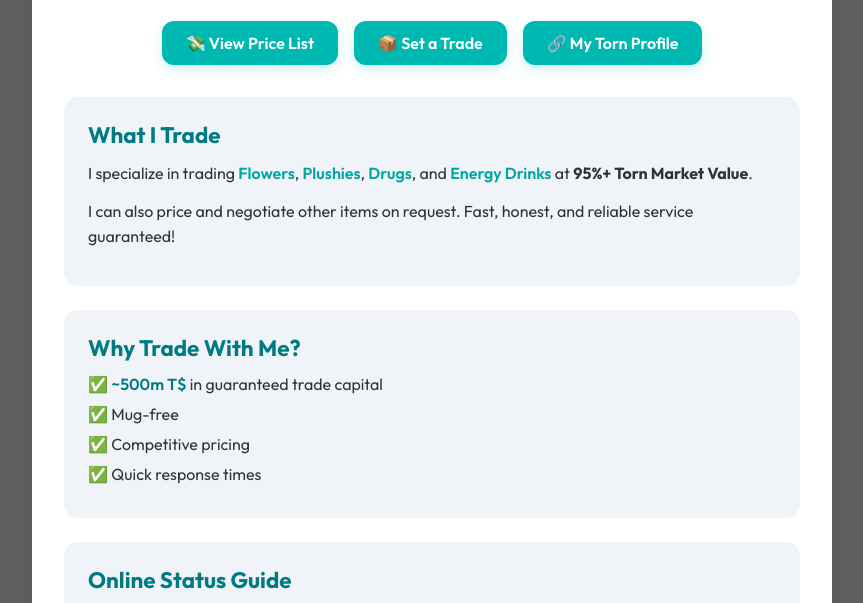
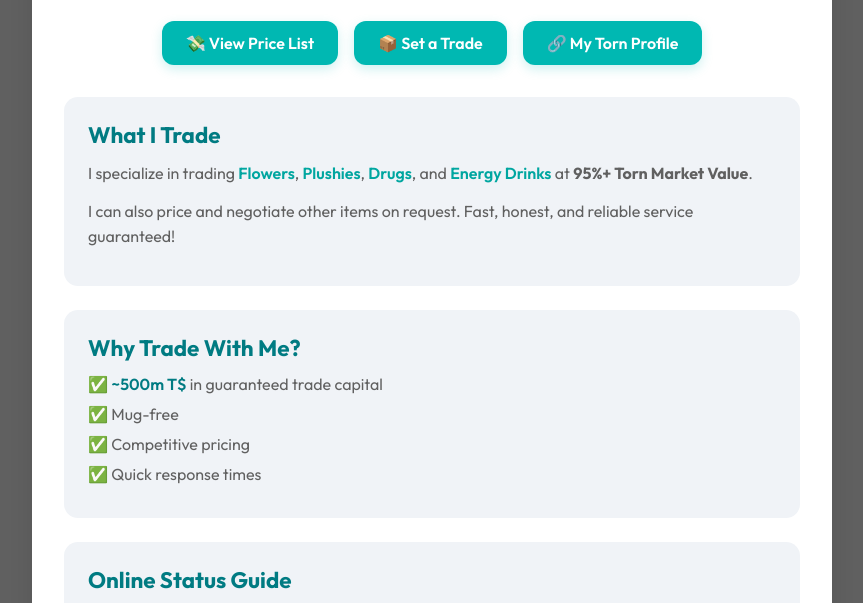
Before and after one commit to Eu4ia78/Trades-Site, a plain HTML site: page index.html in a window 1280 px wide. Shown: the part 154-757 px from the top of the page, without its empty margins (208-1071 px from the left). Drawn offline with Linux system fonts and the light colour scheme.

Commit message:
Update styles.css

```diff
--- a/styles.css
+++ b/styles.css
@@ -8,7 +8,7 @@
 body {
   font-family: 'Outfit', sans-serif;
   background: #606060;
-  color: #333;
+  color: #606060;
   display: flex;
   justify-content: center;
   padding: 40px 16px;
```
